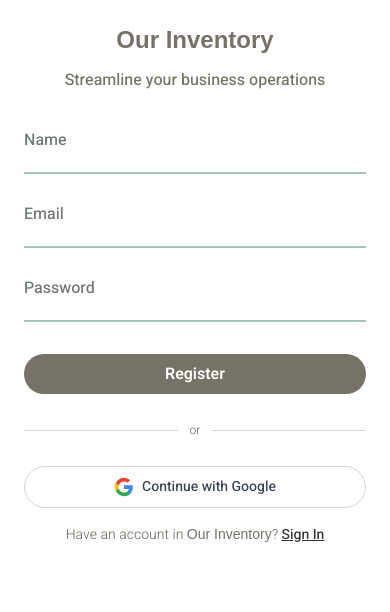
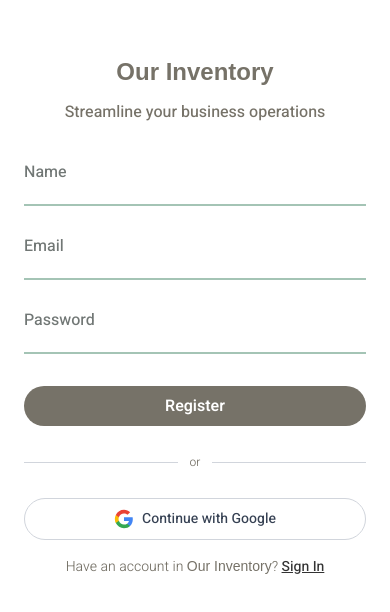
Before and after one commit to Software-Engineering-Project-Group-17/Smart-Inventory-and-Resource-Management-System-for-Local-Business, a Next.js app in the folder frontend/: page /admin/register in a window 390 px wide. Shown: the top 612 px of the page. Built offline with nearby package versions, Linux system fonts and the light colour scheme; a web font is replaced by a local one.

Commit message:
login pages updated

```diff
--- a/frontend/src/app/admin/login/page.tsx
+++ b/frontend/src/app/admin/login/page.tsx
@@ -81,7 +81,7 @@ export default function AdminLoginPage() {
       <div className="hidden lg:flex h-full w-1/2 bg-primaryColor items-center justify-center relative">
         {/* <Image src="/logo.png" fill alt="" className="object-cover" /> */}
       </div>
-      <div className="flex flex-col items-center w-full h-full lg:w-1/2 py-4 px-4 sm:py-8 sm:px-6 md:py-12 md:px-8 lg:py-14 lg:px-5">
+      <div className="flex flex-col items-center w-full h-full lg:w-1/2 py-12 px-4 sm:py-8 sm:px-6 md:py-12 md:px-8 lg:py-14 lg:px-5">
         <div className="size-full flex flex-col items-center p-2 sm:p-4 md:p-6 relative max-w-md w-full lg:max-w-none">
           {/* TOP PART */}
           <div className="h-auto lg:h-1/5 justify-center gap-3 sm:gap-5 items-center flex flex-col w-full mb-6 lg:mb-17">
--- a/frontend/src/app/admin/register/page.tsx
+++ b/frontend/src/app/admin/register/page.tsx
@@ -82,7 +82,7 @@ export default function AdminRegisterPage() {
       <div className="hidden lg:flex h-full w-1/2 bg-primaryColor items-center justify-center relative">
         {/* <Image src="/logo.png" fill alt="" className="object-cover" /> */}
       </div>
-      <div className="flex flex-col items-center w-full h-full lg:w-1/2 py-4 px-4 sm:py-8 sm:px-6 md:py-12 md:px-8 lg:py-14 lg:px-5">
+      <div className="flex flex-col items-center w-full h-full lg:w-1/2 py-12 px-4 sm:py-8 sm:px-6 md:py-12 md:px-8 lg:py-14 lg:px-5">
         <div className="size-full flex flex-col items-center p-2 sm:p-4 md:p-6 relative max-w-md w-full lg:max-w-none">
           {/* TOP PART */}
           <div className="h-auto lg:h-1/5 justify-center gap-3 sm:gap-5 items-center flex flex-col w-full mb-6 lg:mb-17">
```
